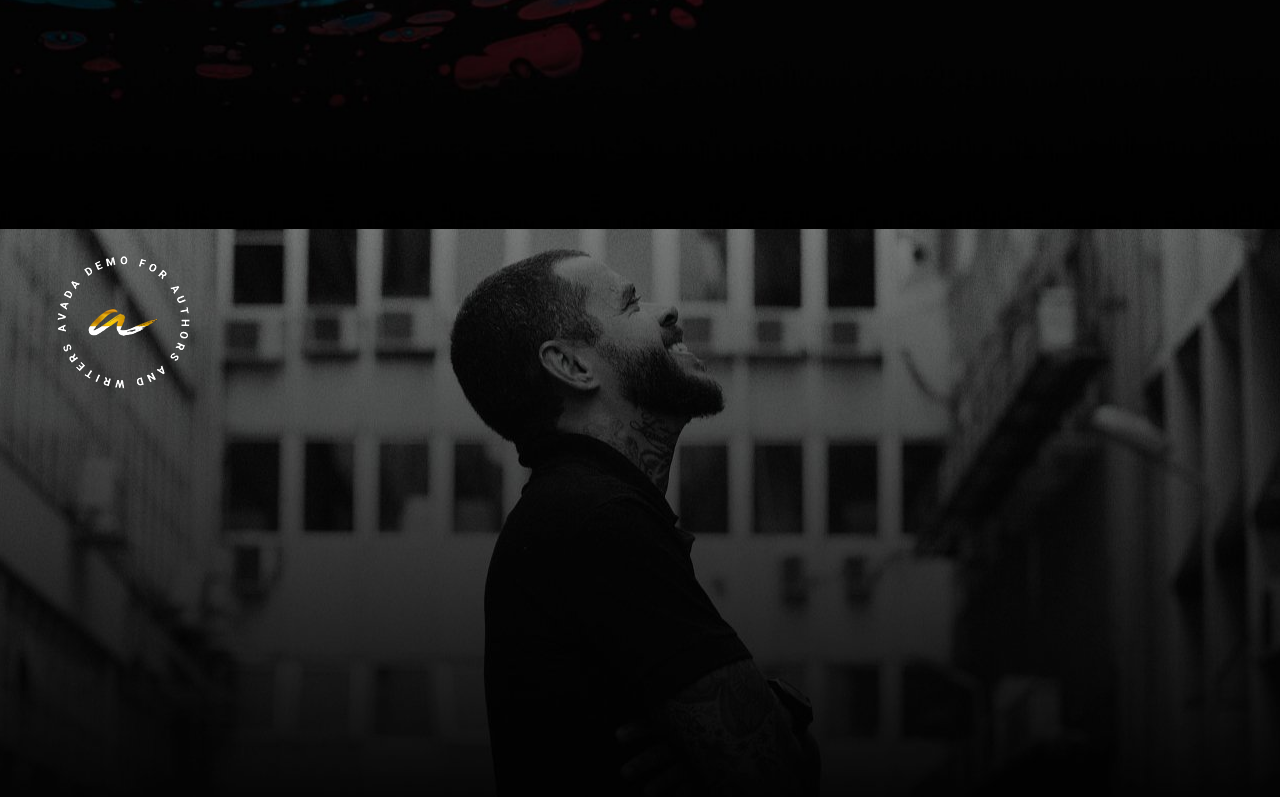
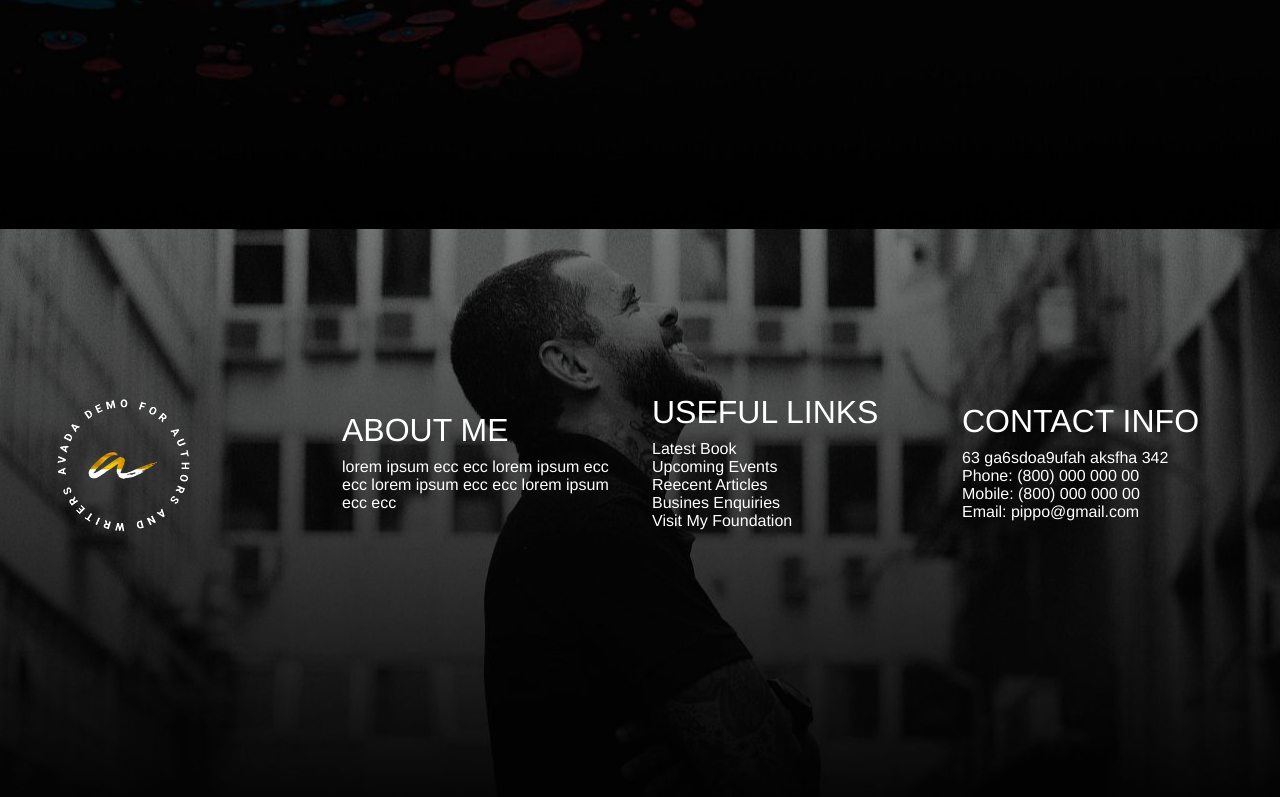
Before and after one commit to ManasseDettoMana/proj-html-vuejs, a Vue app: page / in a window 1280 px wide. Shown: the part 1883-2680 px from the top of the page. Built offline with nearby package versions, Linux system fonts and the light colour scheme.

Commit message:
implementazione lista con link, import fontawesome

```diff
--- a/src/components/Footer.vue
+++ b/src/components/Footer.vue
@@ -1,13 +1,28 @@
 <template>
     <footer>
         <div class="my_container">
-            <div class="row">
+            <div class="row d-flex justify-content-center align-items-center" id="link_row">
                 <div class="col-3">
                     <img src="images/author-logo-round-small.png" alt="">
                 </div>
-                <div class="col-3"></div>
-                <div class="col-3"></div>
-                <div class="col-3"></div>
+                <div class="col-3">
+                    <h2>about me</h2>
+                    <ul>
+                        <li v-for="(element, index) in aboutME" :key="index">{{element.text}}</li>
+                    </ul>
+                </div>
+                <div class="col-3">
+                    <h2>useful links</h2>
+                    <ul>
+                        <li v-for="(element, index) in usefulLinks" :key="index"><a :href="element.link">{{element.text}}</a></li>
+                    </ul>
+                </div>
+                <div class="col-3">
+                    <h2>contact info</h2>
+                    <ul>
+                        <li v-for="(element, index) in contactInfo" :key="index"><a :href="element.link">{{element.text}}</a></li>
+                    </ul>
+                </div>
             </div>
             <div class="row"></div>
         </div>
@@ -21,38 +36,47 @@ export default {
         return{
             aboutME: [
                 {
-                    text: 'lorem ipsum ecc ecc lorem ipsum ecc ecc lorem ipsum ecc ecc lorem ipsum ecc ecc lorem ipsum ecc ecc lorem ipsum ecc ecc '
+                    text: 'lorem ipsum ecc ecc lorem ipsum ecc ecc lorem ipsum ecc ecc lorem ipsum ecc ecc'
                 }
             ],
             usefulLinks: [
                 {
-                    link: 'Latest Book',
+                    text: 'Latest Book',
+                    link: '#'
                 },
                 {
-                    link: 'Upcoming Events',
+                    text: 'Upcoming Events',
+                    link: '#'
                 },
                 {
-                    link: 'Reecent Articles',
+                    text: 'Reecent Articles',
+                    link: '#'
                 },
                 {
-                    link: 'Busines Enquiries',
+                    text: 'Busines Enquiries',
+                    link: '#'
                 },
                 {
-                    link: 'Visit My Foundation',
+                    text: 'Visit My Foundation',
+                    link: '#'
                 },
             ],
             contactInfo: [
                 {
-                    link: '63 ga6sdoa9ufah aksfha 342'
+                    text: '63 ga6sdoa9ufah aksfha 342',
+                    link: '#'
                 },
                 {
-                    link: 'Phone: (800) 000 000 00'
+                    text: 'Phone: (800) 000 000 00',
+                    link: '#'
                 },
                 {
-                    link: 'Mobile: (800) 000 000 00'
+                    text: 'Mobile: (800) 000 000 00',
+                    link: '#'
                 },
                 {
-                    link: 'Email: pippo@gmail.com'
+                    text: 'Email: pippo@gmail.com',
+                    link: '#'
                 },
             ]
         }
@@ -61,10 +85,34 @@ export default {
 </script>
 
 <style lang="scss" scoped>
+@import '~bootstrap/scss/bootstrap.scss';
+@import '~@fortawesome/fontawesome-free/css/all.css';
+
 footer{
     background-image: url('../assets/footer-3.jpg');
     background-position: center;
     height: 600px;
+    .my_container{
+        height: 100%;
+        #link_row{
+            height: 80%;
+            ul{
+                padding: 0;
+            }
+            h2{
+                color: white;
+                text-transform: uppercase;
+            }
+            a{
+                color: white;
+                text-decoration: none;
+            }
+            li{
+                color: white;
+                list-style-type: none;
+            }
+        }
+    }
 }
 
 </style>
```
